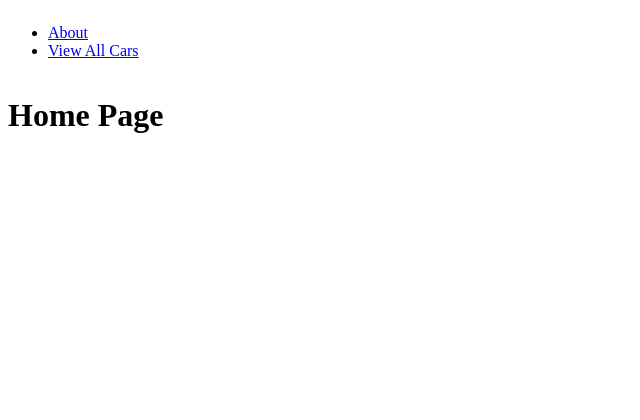
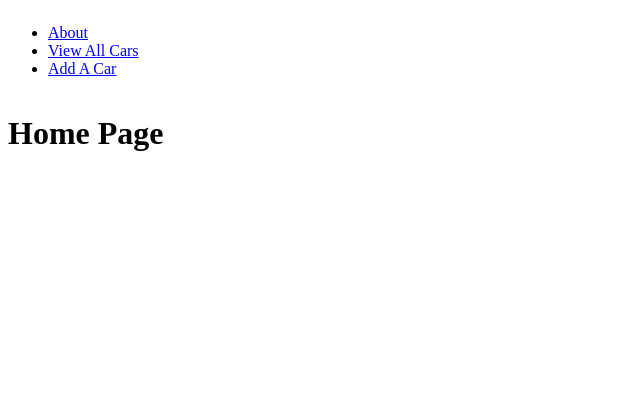
Before and after one commit to saraehutch94/car_collector, a Django app: template main_app/templates/home.html in a window 1280 px wide. Shown: the top 420 px of the page, without its empty margins (0-640 px from the left). Run offline with Django 4.2, Linux system fonts and the light colour scheme; the template is opened without the code that fills it, so the values that code supplies are empty; parts of the project's set-up code (start-up, migrations or seed data) failed here and were passed over.

Commit message:
add link to creating a new car to base.html nav bar

```diff
--- a/main_app/templates/base.html
+++ b/main_app/templates/base.html
@@ -14,6 +14,7 @@
       <ul>
         <li><a href="{% url 'about' %}">About</a></li>
         <li><a href="{% url 'index' %}">View All Cars</a></li>
+        <li><a href="{% url 'cars_create' %}">Add A Car</a></li>
       </ul>
     </header>
     <main>{% block content %} {% endblock %}</main>
```
